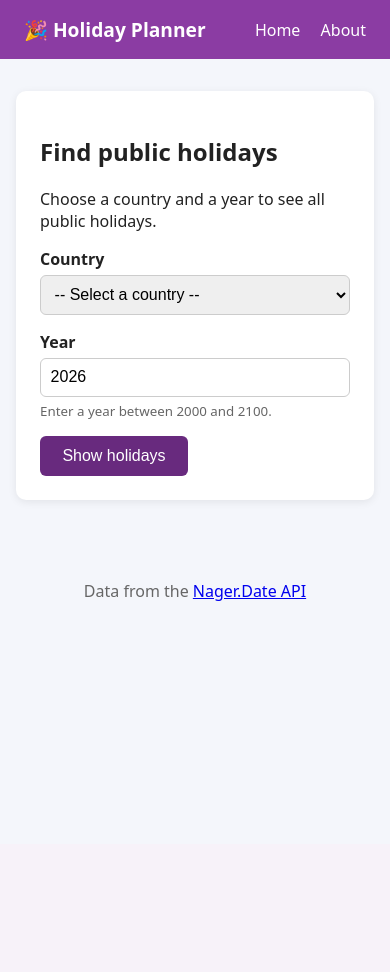
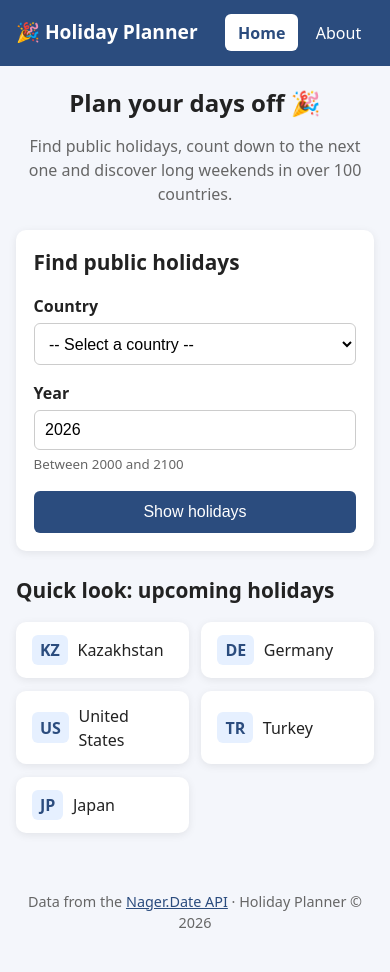
Before and after one commit to ibragimovarmn-dotcom/holiday-planner, a Node server app: page / in a window 390 px wide. Before the commit the page ends 601 px from the top, so only its background shows below. Run offline with Node 20, Linux system fonts and the light colour scheme; data that the repository does not hold is empty.

Commit message:
Improve design: CSS variables, responsive layout, active nav link, home page quick links

```diff
--- a/app.js
+++ b/app.js
@@ -6,7 +6,7 @@ import express from 'express';
 import holidayRoutes from './routes/holidayRoutes.js';
 import { logger } from './middleware/logger.js';
 import { notFound, errorHandler } from './middleware/errorHandler.js';
-
+import { setLocals } from './middleware/setLocals.js';
 const app = express();
 
 // Read the port from .env; use 3000 if it's not set
@@ -27,6 +27,9 @@ app.use(express.json());
 // Placed after express.static, so only page requests are logged (not every CSS file)
 app.use(logger);
 
+// Shared variables for all views (active menu link, current year)
+app.use(setLocals);
+
 // --- Routes ---
 app.use('/', holidayRoutes);
 
--- a/controllers/holidayController.js
+++ b/controllers/holidayController.js
@@ -51,7 +51,8 @@ export const showHome = async (req, res, next) => {
       currentYear,
       selectedCountry: '',
       selectedYear: currentYear,
-      error: null
+      error: null,
+      quickCountries: FALLBACK_COUNTRIES // reused for the "quick look" links
     });
   } catch (error) {
     next(error);
--- a/public/css/style.css
+++ b/public/css/style.css
@@ -1,127 +1,277 @@
+/* Colors and shared values (CSS variables)  */
+:root {
+  --primary: #2b4c7e;
+  --primary-dark: #1d3557;
+  --primary-light: #e6f0ff;
+  --bg: #f4f6fb;
+  --card: #ffffff;
+  --text: #222;
+  --muted: #666;
+  --border: #dde3ee;
+  --radius: 10px;
+  --shadow: 0 2px 8px rgba(0, 0, 0, 0.08);
+}
+
+/* Base */
 * { box-sizing: border-box; }
 
 body {
   margin: 0;
-  font-family: system-ui, Arial, sans-serif;
-  background: #f4f6fb;
-  color: #222;
+  font-family: system-ui, -apple-system, "Segoe UI", Arial, sans-serif;
+  background: var(--bg);
+  color: var(--text);
+  line-height: 1.5;
+  display: flex;
+  flex-direction: column;
+  min-height: 100vh; /* keeps the footer at the bottom on short pages */
 }
 
-.site-header {
+a { color: var(--primary); }
+
+h1 { margin: 0 0 0.8rem; font-size: 1.8rem; }
+h2 { margin: 0 0 1rem; font-size: 1.3rem; }
+
+/* Visible focus outline for keyboard users */
+a:focus-visible, button:focus-visible, select:focus-visible, input:focus-visible {
+  outline: 3px solid #f4a261;
+  outline-offset: 2px;
+}
+
+/* ---------- Header and navigation ---------- */
+.site-header { background: var(--primary); }
+
+.header-inner {
+  max-width: 900px;
+  margin: 0 auto;
+  padding: 0.9rem 1rem;
   display: flex;
   justify-content: space-between;
   align-items: center;
-  padding: 1rem 1.5rem;
-  background: #8b3ca3;
+  flex-wrap: wrap;
+  gap: 0.5rem;
 }
-.site-header a { color: #fff; text-decoration: none; margin-left: 1rem; }
-.site-header .logo { margin-left: 0; font-weight: bold; font-size: 1.2rem; }
 
-.container { max-width: 800px; margin: 2rem auto; padding: 0 1rem; }
+.logo { color: #fff; text-decoration: none; font-weight: 700; font-size: 1.2rem; }
+
+.main-nav { display: flex; gap: 0.3rem; }
+.main-nav a {
+  color: #fff;
+  text-decoration: none;
+  padding: 0.4rem 0.8rem;
+  border-radius: 6px;
+}
+.main-nav a:hover { background: rgba(255, 255, 255, 0.15); }
+.main-nav a.active { background: #fff; color: var(--primary); font-weight: 600; }
+
+/* ---------- Layout ---------- */
+.container {
+  width: 100%;
+  max-width: 900px;
+  margin: 2rem auto;
+  padding: 0 1rem;
+  flex: 1; /* takes the free space, pushes the footer down */
+}
 
 .card {
-  background: #fff;
+  background: var(--card);
   padding: 1.5rem;
-  border-radius: 10px;
-  box-shadow: 0 2px 8px rgba(0, 0, 0, 0.08);
+  border-radius: var(--radius);
+  box-shadow: var(--shadow);
+  margin-bottom: 1.5rem;
 }
 
-.form-group { margin-bottom: 1rem; display: flex; flex-direction: column; }
+/* ---------- Home page ---------- */
+.hero { text-align: center; margin-bottom: 1.5rem; }
+.hero p { color: var(--muted); max-width: 560px; margin: 0 auto; }
+
+.quick-links-grid {
+  display: grid;
+  grid-template-columns: repeat(auto-fit, minmax(150px, 1fr));
+  gap: 0.8rem;
+}
+.quick-link {
+  display: flex;
+  align-items: center;
+  gap: 0.6rem;
+  background: var(--card);
+  padding: 0.8rem 1rem;
+  border-radius: var(--radius);
+  box-shadow: var(--shadow);
+  text-decoration: none;
+  color: var(--text);
+  transition: transform 0.15s;
+}
+.quick-link:hover { transform: translateY(-2px); }
+.quick-code {
+  background: var(--primary-light);
+  color: var(--primary);
+  font-weight: 700;
+  padding: 0.2rem 0.5rem;
+  border-radius: 6px;
+}
+
+/* ---------- Forms ---------- */
+.form-row { display: flex; gap: 1rem; }
+.form-group { flex: 1; display: flex; flex-direction: column; margin-bottom: 1rem; }
+.form-group-small { flex: 0 0 180px; }
 .form-group label { font-weight: 600; margin-bottom: 0.3rem; }
 .form-group select,
-.form-group input { padding: 0.6rem; border: 1px solid #ccc; border-radius: 6px; font-size: 1rem; }
-.form-group small { color: #666; margin-top: 0.3rem; }
+.form-group input {
+  padding: 0.65rem;
+  border: 1px solid #ccc;
+  border-radius: 6px;
+  font-size: 1rem;
+  background: #fff;
+}
+.form-group small { color: var(--muted); margin-top: 0.3rem; }
 
 button {
-  background: hsl(284, 50%, 33%); color: #fff; border: none;
-  padding: 0.7rem 1.4rem; border-radius: 6px; font-size: 1rem; cursor: pointer;
+  background: var(--primary);
+  color: #fff;
+  border: none;
+  padding: 0.75rem 1.5rem;
+  border-radius: 6px;
+  font-size: 1rem;
+  cursor: pointer;
 }
-button:hover { background: #7e38af; }
-
-.site-footer { text-align: center; padding: 2rem 1rem; color: #666; }
+button:hover { background: var(--primary-dark); }
 
 .alert {
-  background: #fde8e8; color: #9b1c1c;
-  padding: 0.8rem 1rem; border-radius: 6px; margin-bottom: 1rem;
+  background: #fde8e8;
+  color: #9b1c1c;
+  padding: 0.8rem 1rem;
+  border-radius: 6px;
+  margin-bottom: 1rem;
 }
 
-.back-link { display: inline-block; margin-bottom: 1rem; color: #2b4c7e; }
+/* ---------- Links under page titles ---------- */
+.back-link { display: inline-block; margin-bottom: 1rem; text-decoration: none; }
+.back-link:hover { text-decoration: underline; }
 
-.holiday-list { list-style: none; padding: 0; }
-.holiday-item {
-  display: flex; align-items: center; gap: 1rem;
-  background: #fff; padding: 1rem; margin-bottom: 0.6rem;
-  border-radius: 8px; box-shadow: 0 1px 4px rgba(0, 0, 0, 0.06);
+.page-links { display: flex; gap: 0.8rem; flex-wrap: wrap; margin-bottom: 1.2rem; }
+.page-links a {
+  background: var(--card);
+  text-decoration: none;
+  padding: 0.5rem 0.9rem;
+  border-radius: 6px;
+  border: 1px solid var(--border);
 }
-.holiday-date { min-width: 140px; font-weight: 600; color: #2b4c7e; }
-.holiday-info { flex: 1; display: flex; flex-direction: column; }
-.local-name { color: #666; font-size: 0.9rem; }
-.badge {
-  background: #fff3cd; color: #856404;
-  padding: 0.2rem 0.6rem; border-radius: 999px; font-size: 0.8rem;
-}
+.page-links a:hover { background: var(--primary-light); }
 
+/* ---------- Summary cards ---------- */
 .summary {
   display: grid;
-  grid-template-columns: repeat(auto-fit, minmax(140px, 1fr));
+  grid-template-columns: repeat(auto-fit, minmax(150px, 1fr));
   gap: 0.8rem;
   margin-bottom: 1rem;
 }
 .summary-item {
-  background: #fff; padding: 1rem; border-radius: 8px; text-align: center;
+  background: var(--card);
+  padding: 1rem;
+  border-radius: var(--radius);
+  text-align: center;
+  box-shadow: var(--shadow);
+}
+.summary-number { display: block; font-size: 1.8rem; font-weight: 700; color: var(--primary); }
+
+.next-holiday {
+  background: var(--primary-light);
+  border-left: 4px solid var(--primary);
+  padding: 1rem;
+  border-radius: 6px;
+  margin-bottom: 1.5rem;
+}
+
+.countdown { display: flex; align-items: center; gap: 1rem; }
+.countdown-number { font-size: 3rem; font-weight: 700; color: var(--primary); line-height: 1; }
+
+/* ---------- Holiday list ---------- */
+.month-title {
+  font-size: 1.1rem;
+  color: #555;
+  margin: 1.5rem 0 0.5rem;
+  padding-bottom: 0.3rem;
+  border-bottom: 1px solid var(--border);
+}
+
+.holiday-list { list-style: none; padding: 0; margin: 0; }
+.holiday-item {
+  display: flex;
+  align-items: center;
+  gap: 1rem;
+  background: var(--card);
+  padding: 1rem;
+  margin-bottom: 0.6rem;
+  border-radius: 8px;
   box-shadow: 0 1px 4px rgba(0, 0, 0, 0.06);
 }
-.summary-number { display: block; font-size: 1.8rem; font-weight: 700; color: #2b4c7e; }
+.holiday-item.past { opacity: 0.55; }
+.holiday-item.today { border: 2px solid var(--primary); }
 
-.next-holiday {
-  background: #e6f0ff; border-left: 4px solid #2b4c7e;
-  padding: 1rem; border-radius: 6px; margin-bottom: 1.5rem;
+.holiday-date { min-width: 150px; font-weight: 600; color: var(--primary); }
+.holiday-info { flex: 1; display: flex; flex-direction: column; }
+.local-name { color: var(--muted); font-size: 0.9rem; }
+.relative { font-size: 0.85rem; color: var(--primary); margin-top: 0.2rem; }
+
+/* ---------- Badges ---------- */
+.badges { display: flex; gap: 0.4rem; flex-wrap: wrap; }
+.badge {
+  background: #fff3cd;
+  color: #856404;
+  padding: 0.2rem 0.6rem;
+  border-radius: 999px;
+  font-size: 0.8rem;
+  white-space: nowrap;
 }
-
-.month-title {
-  font-size: 1.1rem; color: #555;
-  margin: 1.5rem 0 0.5rem; padding-bottom: 0.3rem; border-bottom: 1px solid #ddd;
-}
-
-.holiday-item.past { opacity: 0.55; }
-.holiday-item.today { border: 2px solid #2b4c7e; }
-.relative { font-size: 0.85rem; color: #2b4c7e; margin-top: 0.2rem; }
-
-.badges { display: flex; gap: 0.4rem; flex-wrap: wrap; }
 .badge-days { background: #e0f2e9; color: #1e6b43; }
 .badge-weekend { background: #ede7f6; color: #5b3a9b; }
 
-
-@media (max-width: 600px) {
-  .holiday-item { flex-direction: column; align-items: flex-start; }
-  .holiday-date { min-width: auto; }
-}
-
-
-.page-links { display: flex; gap: 1rem; flex-wrap: wrap; margin-bottom: 1.2rem; }
-.page-links a {
-  background: #fff; color: #2b4c7e; text-decoration: none;
-  padding: 0.5rem 0.9rem; border-radius: 6px; border: 1px solid #c9d6ea;
-}
-.page-links a:hover { background: #e6f0ff; }
-
-.countdown { display: flex; align-items: center; gap: 1rem; margin-bottom: 1rem; }
-.countdown-number { font-size: 3rem; font-weight: 700; color: #2b4c7e; line-height: 1; }
-
+/* ---------- Sorting ---------- */
 .sort-links { margin: 1rem 0; }
 .sort-links a {
-  margin-left: 0.5rem; padding: 0.3rem 0.8rem; border-radius: 999px;
-  text-decoration: none; color: #2b4c7e; border: 1px solid #c9d6ea;
+  margin-left: 0.5rem;
+  padding: 0.3rem 0.8rem;
+  border-radius: 999px;
+  text-decoration: none;
+  border: 1px solid var(--border);
 }
-.sort-links a.active { background: #2b4c7e; color: #fff; border-color: #2b4c7e; }
+.sort-links a.active { background: var(--primary); color: #fff; border-color: var(--primary); }
 
+/* ---------- Error and 404 pages ---------- */
+.error-page { text-align: center; padding: 2.5rem 1.5rem; }
+.error-code { font-size: 4rem; font-weight: 800; color: var(--primary); line-height: 1; }
+.error-page code { background: #f0f0f0; padding: 0.1rem 0.4rem; border-radius: 4px; word-break: break-all; }
+.button-link {
+  display: inline-block;
+  margin-top: 1rem;
+  background: var(--primary);
+  color: #fff;
+  text-decoration: none;
+  padding: 0.7rem 1.4rem;
+  border-radius: 6px;
+}
+.button-link:hover { background: var(--primary-dark); }
 
-.error-page { text-align: center; padding: 2.5rem 1.5rem; }
-.error-code { font-size: 4rem; font-weight: 800; color: #2b4c7e; line-height: 1; }
-.error-page code { background: #f0f0f0; padding: 0.1rem 0.4rem; border-radius: 4px; }
-.button-link {
-  display: inline-block; margin-top: 1rem;
-  background: #2b4c7e; color: #fff; text-decoration: none;
-  padding: 0.7rem 1.4rem; border-radius: 6px;
+/* ---------- Footer ---------- */
+.site-footer { text-align: center; padding: 1.5rem 1rem; color: var(--muted); font-size: 0.9rem; }
+
+/* =========================================================
+   Mobile (screens up to 600px wide)
+   ========================================================= */
+@media (max-width: 600px) {
+  h1 { font-size: 1.5rem; }
+  .container { margin: 1.2rem auto; }
+  .card { padding: 1.1rem; }
+
+  /* Form fields one under another, full-width button */
+  .form-row { flex-direction: column; gap: 0; }
+  .form-group-small { flex: 1; }
+  button { width: 100%; }
+
+  /* Holiday cards: date, info and badges stacked */
+  .holiday-item { flex-direction: column; align-items: flex-start; gap: 0.4rem; }
+  .holiday-date { min-width: auto; }
+
+  .countdown-number { font-size: 2.3rem; }
+  .summary { grid-template-columns: repeat(2, 1fr); }
 }
-.button-link:hover { background: #1d3557; }
--- a/views/index.ejs
+++ b/views/index.ejs
@@ -1,8 +1,12 @@
 <%- include('partials/header') %>
 
+<section class="hero">
+  <h1>Plan your days off 🎉</h1>
+  <p>Find public holidays, count down to the next one and discover long weekends in over 100 countries.</p>
+</section>
+
 <section class="card">
-  <h1>Find public holidays</h1>
-  <p>Choose a country and a year to see all public holidays.</p>
+  <h2>Find public holidays</h2>
 
   <!-- Show an error message only if there is one -->
   <% if (error) { %>
@@ -11,6 +15,7 @@
 
   <!-- GET form: values are sent as query parameters, e.g. /holidays?country=KZ&year=2026 -->
   <form action="/holidays" method="GET" class="search-form">
+    <div class="form-row">
       <div class="form-group">
         <label for="country">Country</label>
         <select id="country" name="country" required>
@@ -24,15 +29,28 @@
         </select>
       </div>
 
-    <div class="form-group">
+      <div class="form-group form-group-small">
         <label for="year">Year</label>
         <input type="number" id="year" name="year"
                min="2000" max="2100" value="<%= selectedYear %>" required>
-      <small>Enter a year between 2000 and 2100.</small>
+        <small>Between 2000 and 2100</small>
+      </div>
     </div>
 
     <button type="submit">Show holidays</button>
   </form>
 </section>
 
+<section class="quick-links">
+  <h2>Quick look: upcoming holidays</h2>
+  <div class="quick-links-grid">
+    <% quickCountries.forEach(country => { %>
+      <a href="/upcoming/<%= country.countryCode %>" class="quick-link">
+        <span class="quick-code"><%= country.countryCode %></span>
+        <span><%= country.name %></span>
+      </a>
+    <% }) %>
+  </div>
+</section>
+
 <%- include('partials/footer') %>
--- a/views/partials/footer.ejs
+++ b/views/partials/footer.ejs
@@ -1,6 +1,9 @@
-  </main>
+    </main>
   <footer class="site-footer">
-    <p>Data from the <a href="https://date.nager.at" target="_blank">Nager.Date API</a></p>
+    <p>
+      Data from the <a href="https://date.nager.at" target="_blank" rel="noopener">Nager.Date API</a>
+      · Holiday Planner © <%= currentYear %>
+    </p>
   </footer>
 </body>
 </html>
--- a/views/partials/header.ejs
+++ b/views/partials/header.ejs
@@ -8,10 +8,13 @@
 </head>
 <body>
   <header class="site-header">
-    <a href="/" class="logo">🎉 Holiday Planner</a>
-    <nav>
-      <a href="/">Home</a>
-      <a href="/about">About</a>
-    </nav>
+    <div class="header-inner">
+      <a href="/" class="logo">🎉 Holiday Planner</a>
+      <nav class="main-nav">
+        <!-- currentPath comes from middleware/setLocals.js -->
+        <a href="/" class="<%= currentPath === '/' ? 'active' : '' %>">Home</a>
+        <a href="/about" class="<%= currentPath === '/about' ? 'active' : '' %>">About</a>
+      </nav>
+    </div>
   </header>
   <main class="container">
```
Also changed, not shown: middleware/setLocals.js (added, +10 -0 lines). Lines whose indentation alone changed are shown as unchanged.
